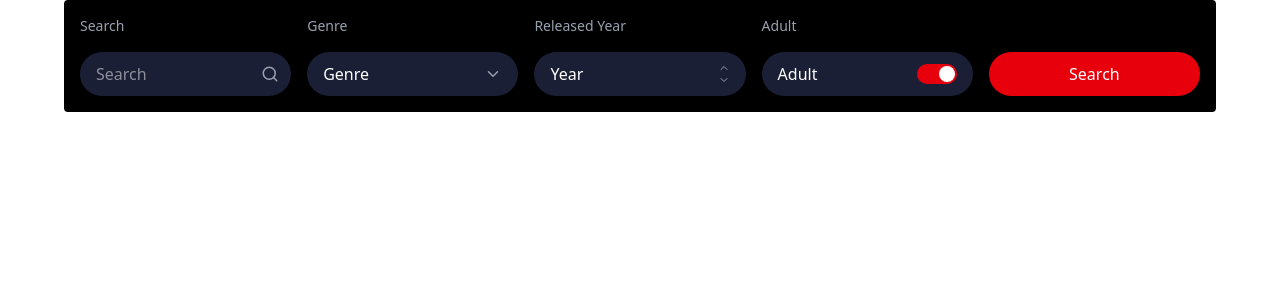
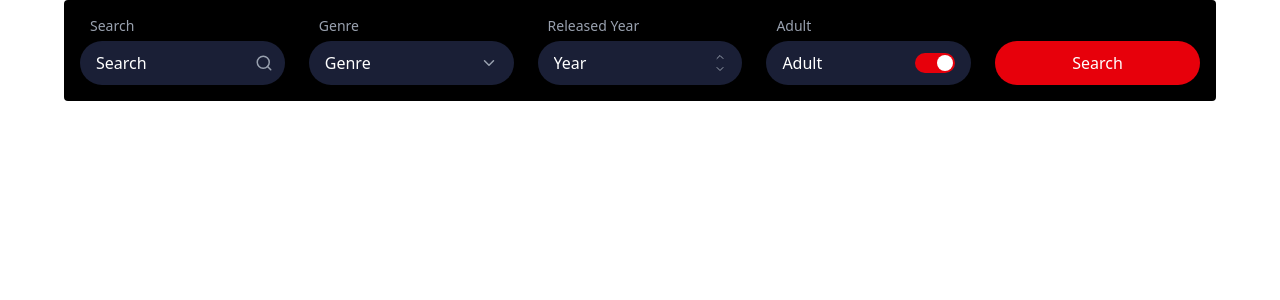
Before and after one commit to ngvuthtinh/Movie_Recommendation_System, a React (Vite) app in the folder movie_recommendation_system/: page / in a window 1280 px wide. Shown: the top 300 px of the page. Built offline with nearby package versions, Linux system fonts and the light colour scheme.

Commit message:
Tinh | Update

```diff
--- a/movie_recommendation_system/src/components/SearchBar.tsx
+++ b/movie_recommendation_system/src/components/SearchBar.tsx
@@ -19,29 +19,33 @@ export default function SearchBar(props: SearchBarProps) {
 
   return (
     <div className="max-w-6xl mx-auto bg-white rounded overflow-hidden">
-
   {/* Main content area */}
   <div className="bg-black p-4">
-        <div className="grid grid-cols-5 gap-4">
+    <div className="grid grid-cols-5 gap-x-6 items-center"> {/* Adjusted gap and alignment */}
       {/* Column labels */}
-          <div className="text-gray-400 text-sm">Search</div>
-          <div className="text-gray-400 text-sm">Genre</div>
-          <div className="text-gray-400 text-sm">Released Year</div>
-          <div className="text-gray-400 text-sm">Adult</div>
+      <div className="text-gray-400 text-sm ml-[10px] mb-[5px] font-medium">Search</div>
+      <div className="text-gray-400 text-sm ml-[10px] mb-[5px] font-medium">Genre</div>
+      <div className="text-gray-400 text-sm ml-[10px] mb-[5px] font-medium">Released Year</div>
+      <div className="text-gray-400 text-sm ml-[10px] mb-[5px] font-medium">Adult</div>
       <div></div> {/* Empty space for search button */}
+
       {/* Form controls */}
+
+      {/* Search Field */}
       <div className="relative">
         <input
           type="text"
           placeholder="Search"
           value={searchQuery}
           onChange={(e) => onSearchQueryChange?.(e.target.value)}
-              className="w-full py-2.5 px-4 bg-[#1a1f36] text-white rounded-full focus:outline-none"
+          className="w-full py-2.5 px-4 bg-[#1a1f36] placeholder-white rounded-full focus:outline-none"
         />
         <div className="absolute inset-y-0 right-0 pr-3 flex items-center">
           <Search size={18} className="text-gray-400" />
         </div>
       </div>
+
+      {/* Genre Field */}
       <div className="relative">
         <select
           value={selectedGenre}
@@ -60,6 +64,8 @@ export default function SearchBar(props: SearchBarProps) {
           <ChevronDown size={18} className="text-gray-400" />
         </div>
       </div>
+
+      {/* Released Year Field */}
       <div className="relative">
         <select
           value={selectedYear}
@@ -80,7 +86,9 @@ export default function SearchBar(props: SearchBarProps) {
           </div>
         </div>
       </div>
-          <div className="flex items-center">
+
+      {/* Adult Field */}
+      <div className="flex items-center justify-center">
         <div className="bg-[#1a1f36] py-2.5 px-4 rounded-full text-white flex items-center justify-between w-full">
           <span>Adult</span>
           <label className="inline-flex relative items-center cursor-pointer ml-2">
@@ -104,6 +112,7 @@ export default function SearchBar(props: SearchBarProps) {
           </label>
         </div>
       </div>
+      {/* Search Button */}
       <button
         onClick={() => onSearch?.()}
         className="bg-red-600 text-white py-2.5 px-4 rounded-full text-base font-medium hover:bg-red-700 transition-colors w-full"
```
Lines whose indentation alone changed are shown as unchanged.
